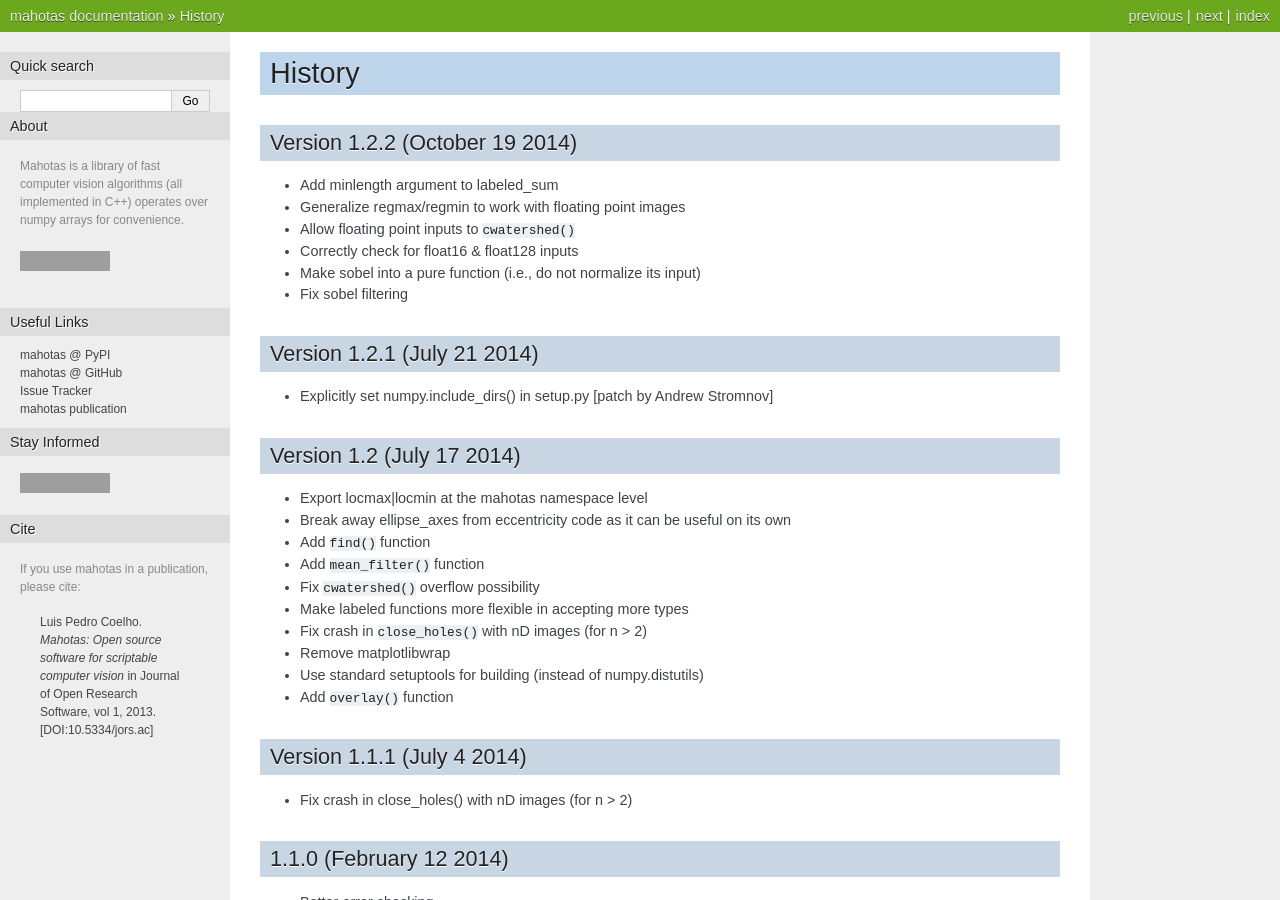
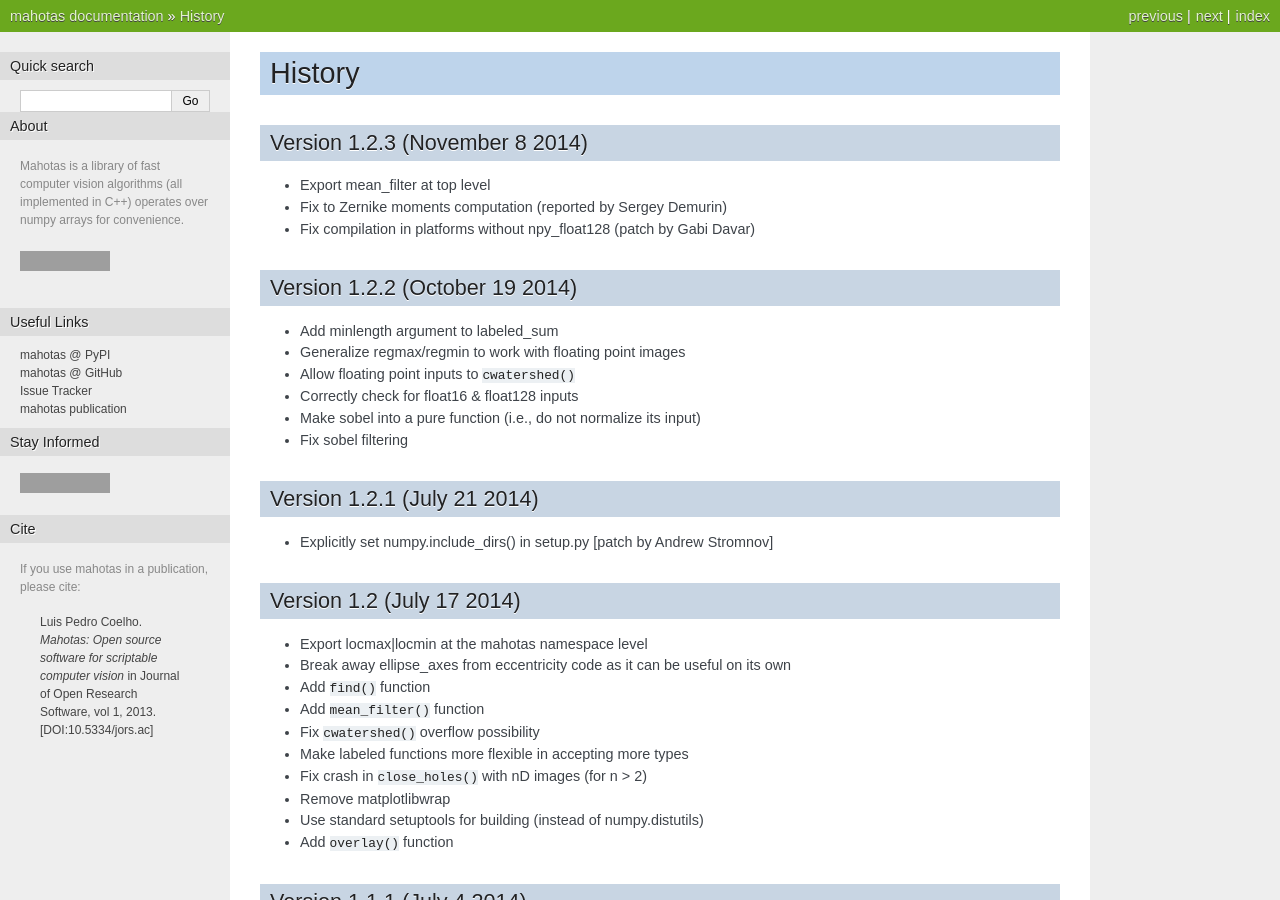
Before and after one commit to luispedro/mahotas, a Sphinx documentation site: the page built from docs/source/history.rst, in a window 1280 px wide and 900 px high, cut to the strip 0-900 px from the top of the window. Built offline with Sphinx 7.4.7, drawn with Linux system fonts in a browser that asks for light colours; formulas are drawn with MathJax 3; the version number could not be read and is left out; grey boxes are pictures that could not be loaded.

Commit message:
BLD Release 1.2.3
Full ChangeLog:
    * Export mean_filter at top level
    * Fix to Zernike moments computation (reported by Sergey Demurin)
    * Fix compilation in platforms without npy_float128 (patch by Gabi Davar)

```diff
--- a/docs/source/history.rst
+++ b/docs/source/history.rst
@@ -1,6 +1,13 @@
 =======
 History
 =======
+
+Version 1.2.3 (November 8 2014)
+~~~~~~~~~~~~~~~~~~~~~~~~~~~~~~~
+- Export mean_filter at top level
+- Fix to Zernike moments computation (reported by Sergey Demurin)
+- Fix compilation in platforms without npy_float128 (patch by Gabi Davar)
+
 
 Version 1.2.2 (October 19 2014)
 ~~~~~~~~~~~~~~~~~~~~~~~~~~~~~~~
```
Also changed, not shown: README.rst (+7 -0 lines), 2 other files.
